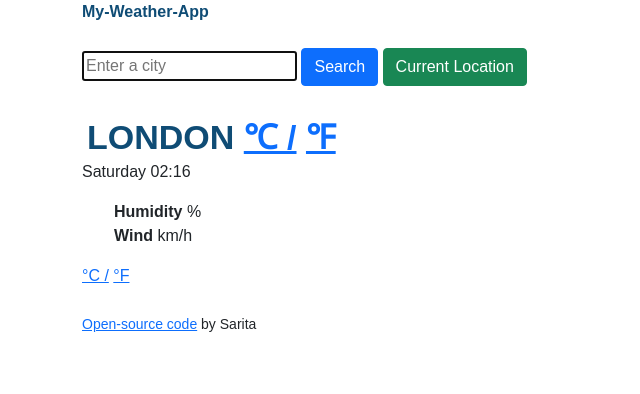
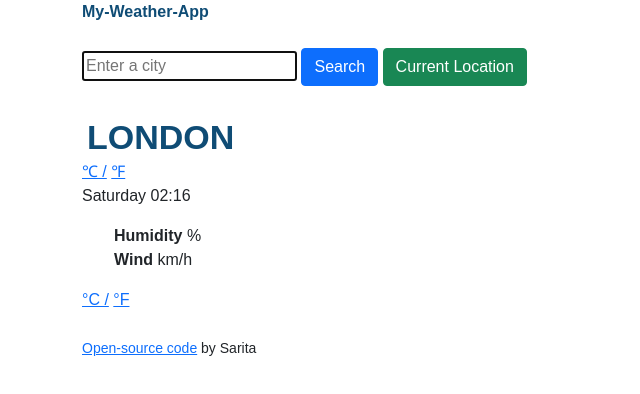
Before and after one commit to Sarita-ok/My-Weather-App, a plain HTML site: page index.html in a window 1280 px wide. Shown: the whole page, without its empty margins (0-640 px from the left). Drawn offline with nearby package versions, Linux system fonts and the light colour scheme.

Commit message:
update html

```diff
--- a/index.html
+++ b/index.html
@@ -55,11 +55,15 @@
   <div class="col">
 <h2>
   <span id="current-city" >LONDON</span>
+  </h2>
+  <div class="row">
+    <div class="col">
   <span class="units">
+
     <a href="#" id="celsius"> ℃ /</a>
     <a href="#" id="fahrenheit"> ℉</a>
     </span>
-</h2>
+
 </div>
 <ul>
   <li></li> <span id="date"></span></li>
```
